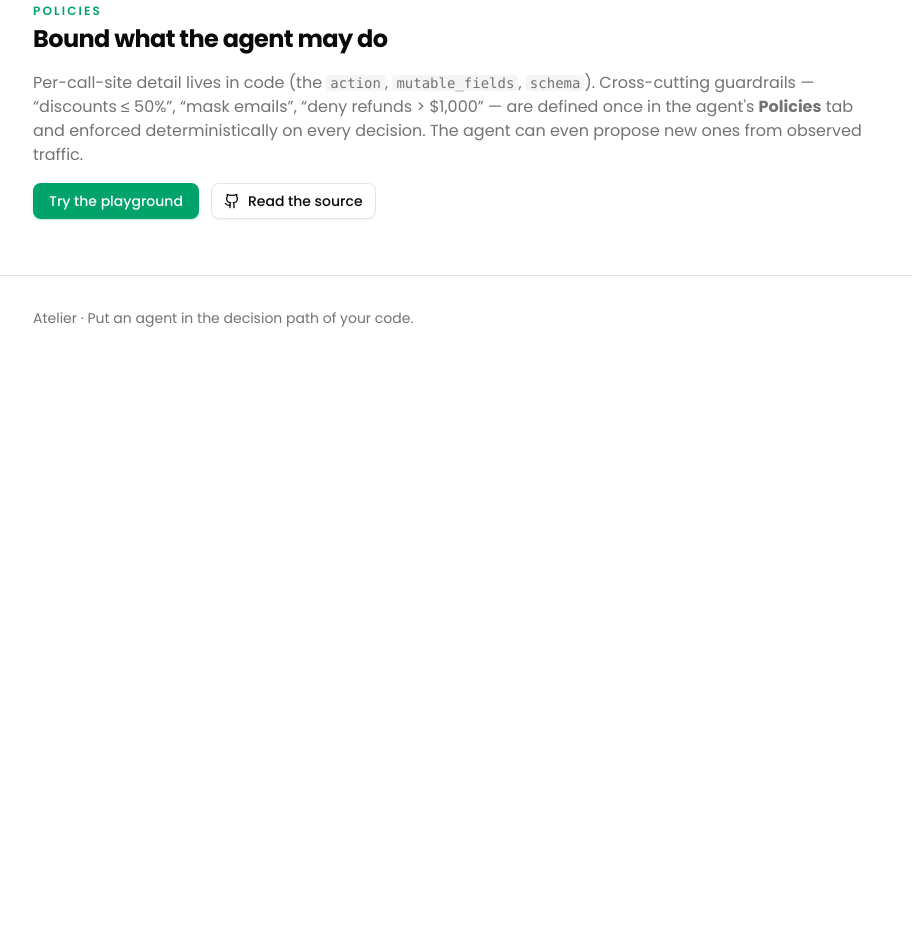
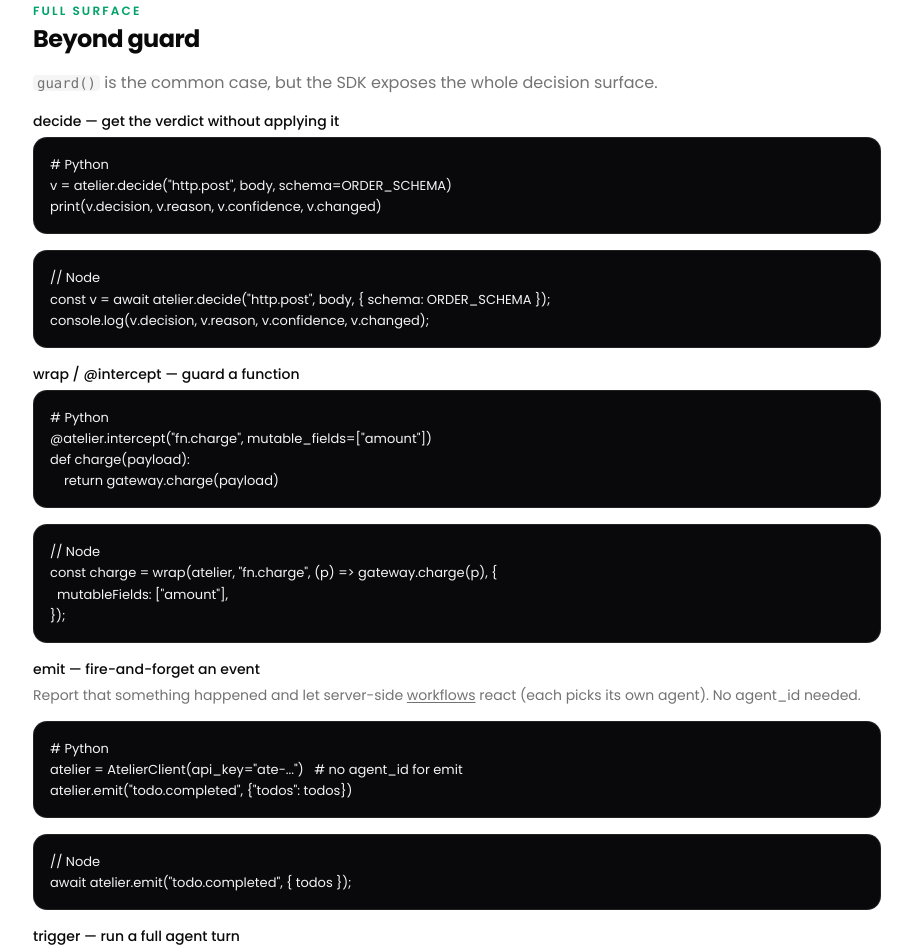
Before and after one commit to hiwcode/kriy, a Next.js app in the folder web/: page /sdk in a window 1280 px wide. Shown: the part 2060-3010 px from the top of the page, without its empty margins (183-1095 px from the left). Before the commit the page ends 2420 px from the top, so only its background shows below. Built offline with nearby package versions, Linux system fonts and the light colour scheme; no server answers.

Commit message:
Add detailed SDK documentation for decision-making methods including `decide`, `wrap`, `emit`, and `trigger`. Enhance the user guide with code examples for Python and Node.js implementations.

```diff
--- a/web/app/sdk/page.tsx
+++ b/web/app/sdk/page.tsx
@@ -151,6 +151,57 @@ install_requests(atelier, methods=["POST", "PUT"])  # JSON bodies now guarded`}<
 const uninstall = installFetch(atelier, { methods: ["POST", "PUT"] });`}</Code>
           </Section>
 
+          <Section eyebrow="Full surface" title="Beyond guard">
+            <p className="text-muted-foreground">
+              <code className="rounded bg-muted px-1 text-sm">guard()</code> is the common case, but the SDK
+              exposes the whole decision surface.
+            </p>
+
+            <p className="mb-1.5 text-sm font-medium">
+              <code className="font-mono">decide</code> — get the verdict without applying it
+            </p>
+            <Code>{`# Python
+v = atelier.decide("http.post", body, schema=ORDER_SCHEMA)
+print(v.decision, v.reason, v.confidence, v.changed)`}</Code>
+            <Code>{`// Node
+const v = await atelier.decide("http.post", body, { schema: ORDER_SCHEMA });
+console.log(v.decision, v.reason, v.confidence, v.changed);`}</Code>
+
+            <p className="mb-1.5 mt-4 text-sm font-medium">
+              <code className="font-mono">wrap</code> / <code className="font-mono">@intercept</code> — guard a function
+            </p>
+            <Code>{`# Python
+@atelier.intercept("fn.charge", mutable_fields=["amount"])
+def charge(payload):
+    return gateway.charge(payload)`}</Code>
+            <Code>{`// Node
+const charge = wrap(atelier, "fn.charge", (p) => gateway.charge(p), {
+  mutableFields: ["amount"],
+});`}</Code>
+
+            <p className="mb-1.5 mt-4 text-sm font-medium">
+              <code className="font-mono">emit</code> — fire-and-forget an event
+            </p>
+            <p className="text-sm text-muted-foreground">
+              Report that something happened and let server-side{" "}
+              <Link href="/docs/using-event-workflows" className="underline underline-offset-2">workflows</Link>{" "}
+              react (each picks its own agent). No <code className="font-mono">agent_id</code> needed.
+            </p>
+            <Code>{`# Python
+atelier = AtelierClient(api_key="ate-...")   # no agent_id for emit
+atelier.emit("todo.completed", {"todos": todos})`}</Code>
+            <Code>{`// Node
+await atelier.emit("todo.completed", { todos });`}</Code>
+
+            <p className="mb-1.5 mt-4 text-sm font-medium">
+              <code className="font-mono">trigger</code> — run a full agent turn
+            </p>
+            <Code>{`# Python
+summary = atelier.trigger("todo.completed", context={"todos": todos})`}</Code>
+            <Code>{`// Node
+const summary = await atelier.trigger("todo.completed", { context: { todos } });`}</Code>
+          </Section>
+
           <Section eyebrow="Policies" title="Bound what the agent may do">
             <p className="text-muted-foreground">
               Per-call-site detail lives in code (the <code className="rounded bg-muted px-1 text-sm">action</code>,{" "}
```
Also changed, not shown: 1 other file (tests, documents, lock files or other folders).
